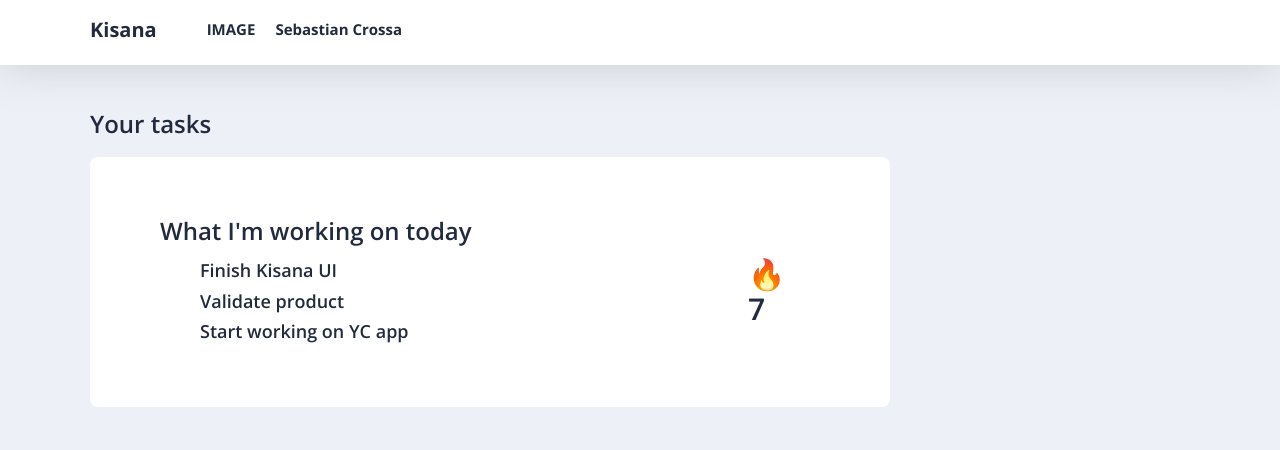
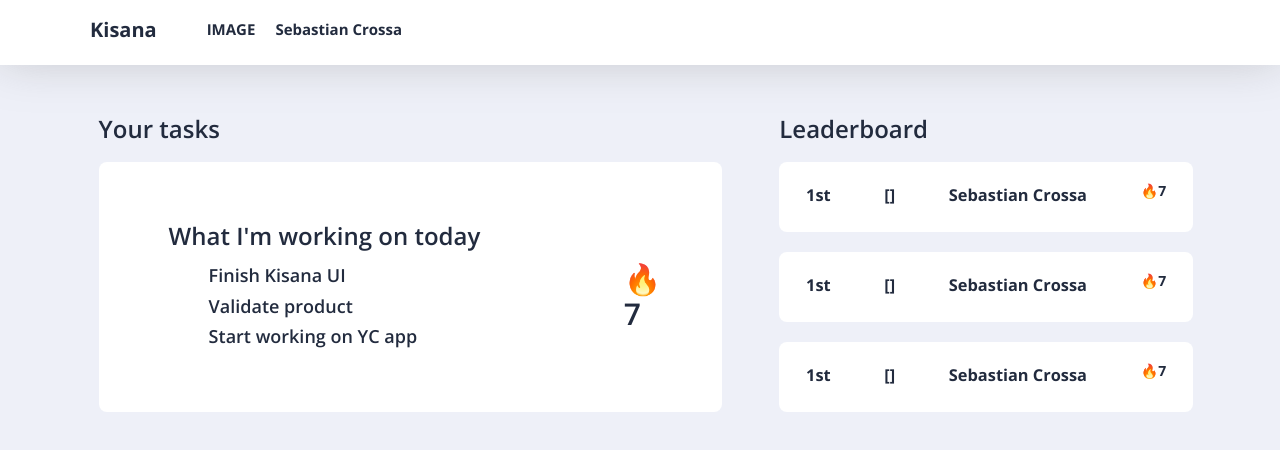
Before and after one commit to sebastiancrossa/kisana-fe, a React (Create React App) app: page / in a window 1280 px wide. Shown: the top 450 px of the page. Built offline with nearby package versions, Linux system fonts and the light colour scheme.

Commit message:
Basic leaderboard view completed

```diff
--- a/src/App.js
+++ b/src/App.js
@@ -1,9 +1,23 @@
 import React, { Component } from 'react';
 import { BrowserRouter as Router, Route, Switch } from 'react-router-dom';
+import styled from 'styled-components';
 
 // Component Imports
 import Header from './layout/Header';
 import PersonalTasks from './components/PersonalTasks';
+import Leaderboard from './components/Leaderboard';
+
+const TopLayout = styled.div`
+  display: grid;
+  grid-template-columns: repeat(2, auto);
+`;
+
+const Container = styled.div`
+    width: 90%;
+    max-width: 1600px;
+    margin: 0 auto;
+    padding: 5px 0;
+`;
 
 class App extends Component {
   render() {
@@ -11,7 +25,14 @@
       <Router>
         <div className="App">
           <Header branding="Kisana" />
-          <PersonalTasks />
+
+          <Container>
+            <TopLayout>
+              <PersonalTasks />
+              <Leaderboard />
+            </TopLayout>
+          </Container>
+
         </div>
       </Router>
     );
--- /dev/null
+++ b/src/components/Leaderboard.js
@@ -0,0 +1,47 @@
+import React, { Component } from 'react'
+import styled from 'styled-components';
+import LeaderboardItem from './LeaderboardItem';
+
+// Component imports
+
+const LeaderboardView = styled.div`
+    margin-top: 20px;
+
+`;
+
+const Container = styled.div`
+    width: 90%;
+    max-width: 1100px;
+    margin: 0 auto;
+    padding: 5px 0;
+`;
+
+const Title = styled.h2`
+    font-family: 'Open Sans', Arial;
+    font-weight: 600;
+    color: #222B3E;
+`;
+
+const LeaderboardItems = styled.div`
+
+`;
+
+class Leaderboard extends Component {
+    render() {
+        return (
+            <LeaderboardView>
+                <Container>
+                    <Title>Leaderboard</Title>
+
+                    <LeaderboardItems>
+                        <LeaderboardItem />
+                        <LeaderboardItem />
+                        <LeaderboardItem />
+                    </LeaderboardItems>
+                </Container>
+            </LeaderboardView>
+        );
+    }
+}
+
+export default Leaderboard
--- /dev/null
+++ b/src/components/LeaderboardItem.js
@@ -0,0 +1,50 @@
+import React, { Component } from 'react';
+import styled from 'styled-components';
+
+const LeaderboardItemCell = styled.div`
+    margin-bottom: 20px;
+    background-color: #FFF;
+    border-radius: 8px;
+    height: 70px;
+`;
+
+const LeaderboardItems = styled.div`
+    display: grid;
+    grid-template-columns: repeat(4, auto);
+
+    padding-top: 7px;
+
+    font-family: 'Open Sans', Arial;
+    font-weight: 800;
+    font-size: 14px;
+    color: #222B3E;
+
+    justify-items: center;
+`;
+
+class LeaderboardItem extends Component {
+
+    state = {
+        image: '[]',
+        name: 'Sebastian Crossa',
+        streak: '7'
+    }
+
+    render() {
+
+        const { image, name, streak } = this.state;
+
+        return (
+            <LeaderboardItemCell>
+                <LeaderboardItems>
+                    <h3>1st</h3>
+                    <h3>{image}</h3>
+                    <h3>{name}</h3>
+                    <p>🔥{streak}</p>
+                </LeaderboardItems>
+            </LeaderboardItemCell>
+        )
+    }
+}
+
+export default LeaderboardItem;
--- a/src/components/PersonalTasks.js
+++ b/src/components/PersonalTasks.js
@@ -72,11 +72,12 @@
     state = {
         task1: 'Finish Kisana UI',
         task2: 'Validate product',
-        task3: 'Start working on YC app'
+        task3: 'Start working on YC app',
+        streak: '7'
     }
 
     render() {
-        const { task1, task2, task3 } = this.state;
+        const { task1, task2, task3, streak } = this.state;
 
         return (
             <div>
@@ -96,7 +97,7 @@
                             </TextRight>
 
                             <TextLeft>
-                                <Streak>🔥7</Streak>
+                                <Streak>🔥{streak}</Streak>
                             </TextLeft>
                         </TaskDisplay>
                     </Container>
```
